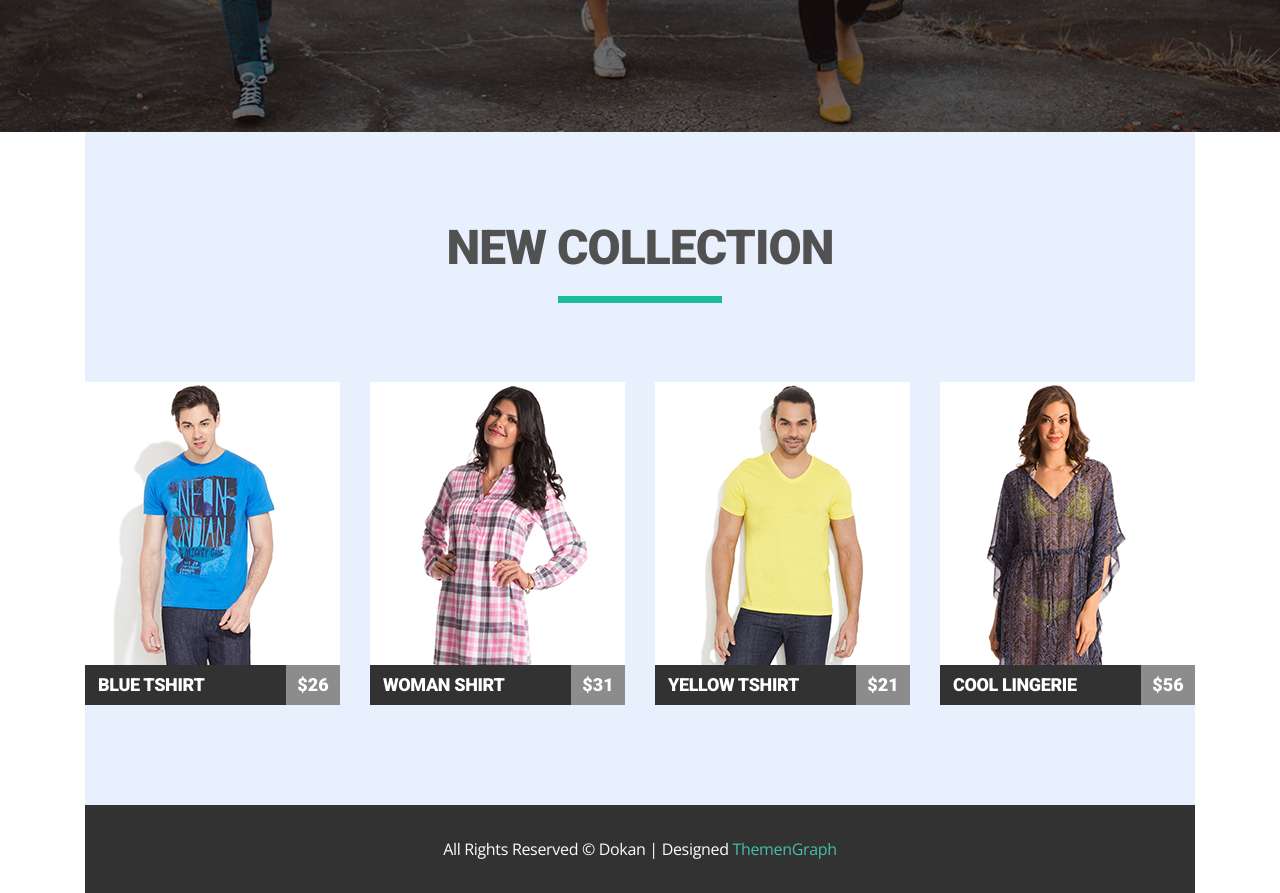
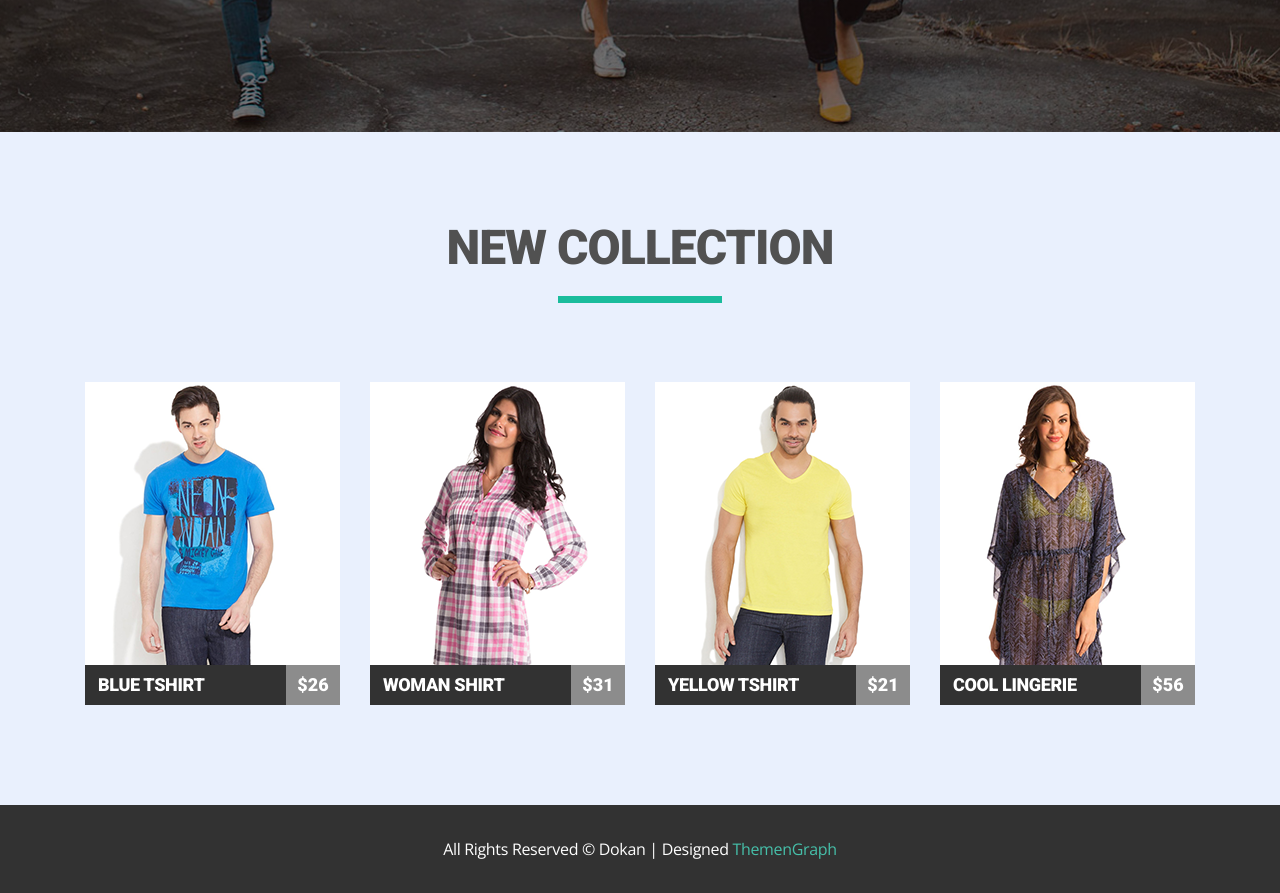
Before and after one commit to Griffin-chem/goit-fe-course, a plain HTML site: page html-css/module-05/index.html in a window 1280 px wide. Shown: the part 560-1453 px from the top of the page. Drawn offline with nearby package versions, Linux system fonts and the light colour scheme.

Commit message:
HomeWork5 updated 2

```diff
--- a/html-css/module-05/css/style.css
+++ b/html-css/module-05/css/style.css
@@ -283,6 +283,7 @@
 
 .footer {
   background-color: #323232;
+  width: 100%;
 }
 
 .copyright {
--- a/html-css/module-05/index.html
+++ b/html-css/module-05/index.html
@@ -37,8 +37,8 @@
         </div>
       </div>
     </section>
-    <section>
-    <div class="wrapper prod-cont">
+    <section class="prod-cont">
+    <div class="wrapper">
     <h2 class="cont-head">New collection</h2>
     <ul class="prod clearfix">
       <li class="prod-item">
```
Also changed, not shown: html-css/module-06/img/alarm.png (added), html-css/module-06/img/book.png (added), html-css/module-06/img/bracket.png (added), html-css/module-06/img/chris.jpg (added), html-css/module-06/img/comp.png (added), html-css/module-06/img/facebook.png (added), html-css/module-06/img/home.png (added), html-css/module-06/img/instagram.png (added), html-css/module-06/img/line.png (added), html-css/module-06/img/matthew.jpg (added), html-css/module-06/img/michael.jpg (added), html-css/module-06/img/pinterest.png (added), html-css/module-06/img/twitter.png (added).
